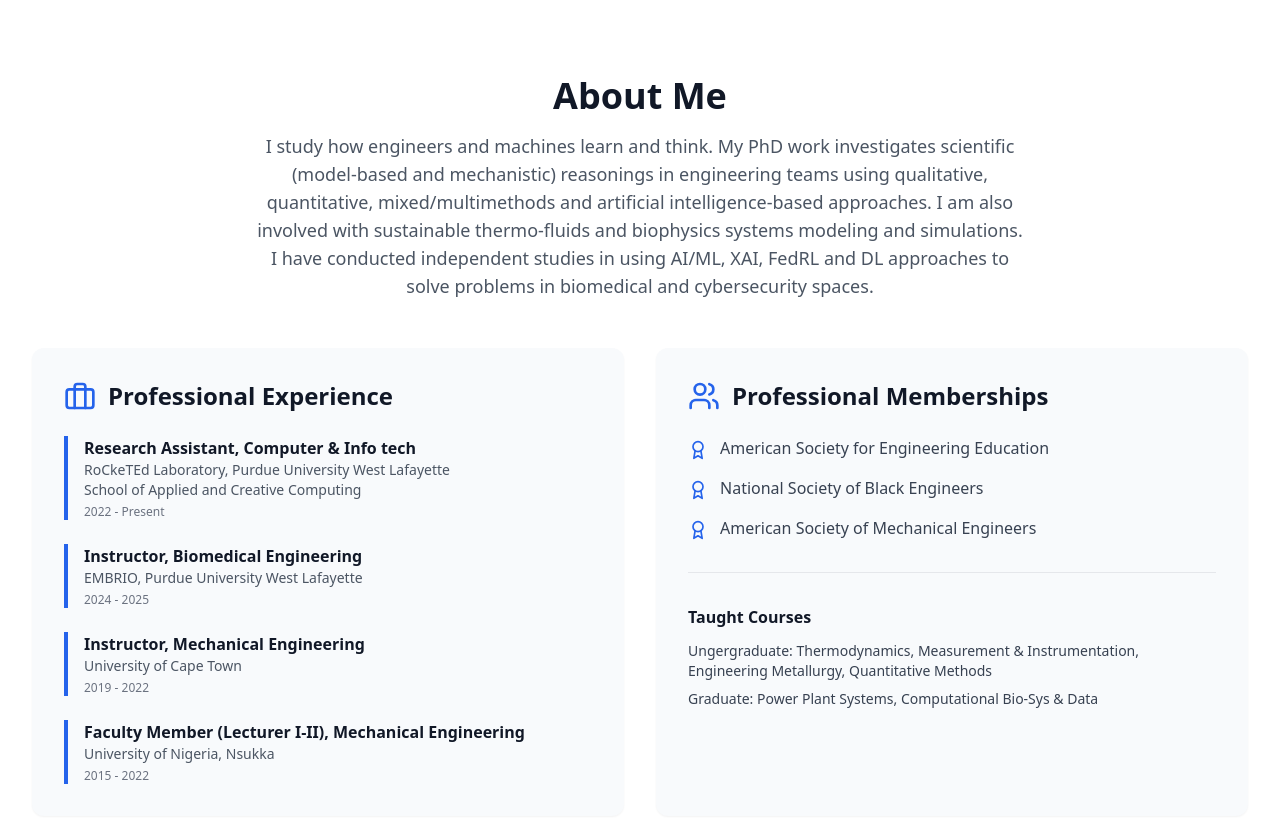
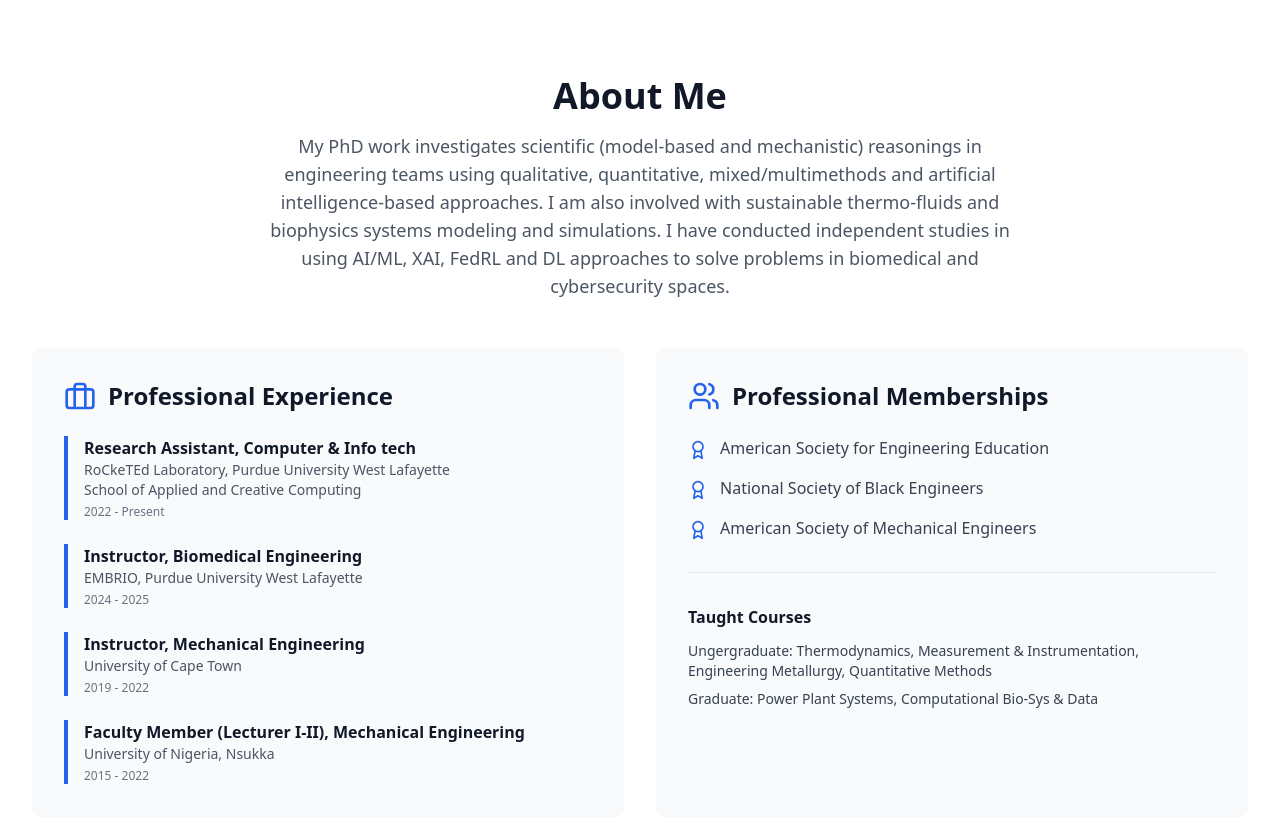
Before and after one commit to Abasfreky1/professor-portfolio, a React (Vite) app: page / in a window 1280 px wide. Shown: the part 1380-2202 px from the top of the page. Built offline with nearby package versions, Linux system fonts and the light colour scheme.

Commit message:
Remove introductory sentence from About Me section

```diff
--- a/src/components/About.tsx
+++ b/src/components/About.tsx
@@ -37,7 +37,7 @@ export function About() {
         <div className="text-center mb-12">
           <h2 className="text-4xl font-bold text-gray-900 mb-4">About Me</h2>
           <p className="text-lg text-gray-600 max-w-3xl mx-auto">
-            I study how engineers and machines learn and think. My PhD work investigates scientific (model-based and mechanistic) reasonings in engineering teams using qualitative, quantitative, mixed/multimethods and artificial intelligence-based approaches. I am also involved with sustainable thermo-fluids and biophysics systems modeling and simulations. I have conducted independent studies in using AI/ML, XAI, FedRL and DL approaches to solve problems in biomedical and cybersecurity spaces.
+            My PhD work investigates scientific (model-based and mechanistic) reasonings in engineering teams using qualitative, quantitative, mixed/multimethods and artificial intelligence-based approaches. I am also involved with sustainable thermo-fluids and biophysics systems modeling and simulations. I have conducted independent studies in using AI/ML, XAI, FedRL and DL approaches to solve problems in biomedical and cybersecurity spaces.
           </p>
         </div>
 
```
